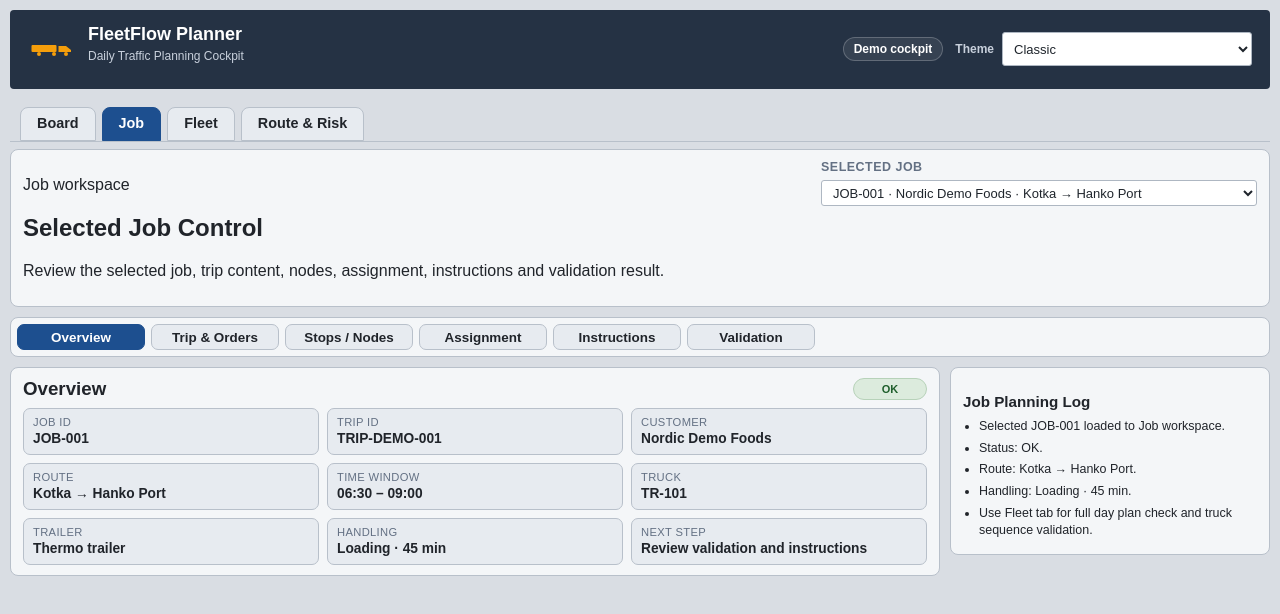
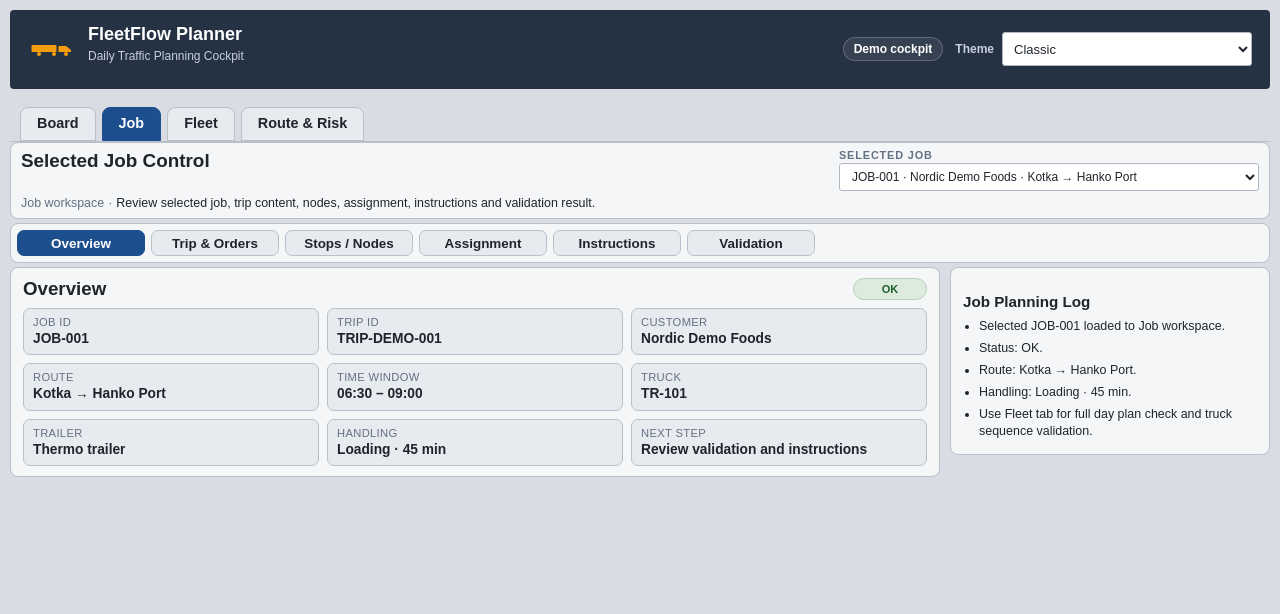
Before and after one commit to Vode72/fleetflow-planner, a React (Vite) app: page / in a window 1280 px wide. Both pictures are taken after a click on the button "Job". Shown: the top 614 px of the page. Built offline with nearby package versions, Linux system fonts and the light colour scheme.

Commit message:
Convert Job header to compact toolbar

```diff
--- a/src/App.css
+++ b/src/App.css
@@ -3608,19 +3608,86 @@ button.board-fleet-preview-card:hover {
 .job-workspace {
   display: flex;
   flex-direction: column;
-  gap: 10px;
-  min-height: 0;
+  gap: 4px;
+  min-height: 0;
+  padding-top: 0;
 }
 
 .job-workspace-header {
   display: flex;
   justify-content: space-between;
   gap: 12px;
-  align-items: flex-start;
+  align-items: center;
   padding: 10px 12px;
   border: 1px solid var(--border);
   background: var(--panel-bg);
   border-radius: 8px;
+}
+
+.job-workspace .job-toolbar-header {
+  display: block;
+  padding: 7px 10px;
+  min-height: 0;
+  margin: 0;
+}
+
+.job-workspace .job-toolbar-top {
+  display: flex;
+  align-items: flex-start;
+  justify-content: space-between;
+  gap: 16px;
+  min-width: 0;
+}
+
+.job-workspace .job-toolbar-title {
+  margin: 0;
+  color: var(--text-main);
+  font-size: 1.18rem;
+  line-height: 1.12;
+  font-weight: 700;
+}
+
+.job-workspace .job-toolbar-description {
+  display: flex;
+  flex-wrap: wrap;
+  align-items: center;
+  gap: 4px;
+  margin: 5px 0 0;
+  color: var(--text-main);
+  font-size: 0.78rem;
+  line-height: 1.18;
+}
+
+.job-workspace .job-toolbar-context,
+.job-workspace .job-toolbar-dot {
+  color: var(--text-muted);
+}
+
+.job-workspace .job-toolbar-selector {
+  display: flex;
+  flex: 0 0 420px;
+  flex-direction: column;
+  gap: 2px;
+  min-width: 420px;
+  margin: 0;
+}
+
+.job-workspace .job-toolbar-selector span {
+  margin: 0;
+  color: var(--text-muted);
+  font-size: 0.68rem;
+  font-weight: 700;
+  letter-spacing: 0.08em;
+  line-height: 1.1;
+  text-transform: uppercase;
+}
+
+.job-workspace .job-toolbar-selector select {
+  width: 100%;
+  height: 28px;
+  min-height: 28px;
+  padding: 3px 8px;
+  font-size: 0.75rem;
 }
 
 .job-selector-block {
@@ -3998,8 +4065,24 @@ button.board-fleet-preview-card:hover {
     flex-direction: column;
   }
 
+  .job-workspace .job-toolbar-top {
+    flex-direction: column;
+    align-items: stretch;
+    gap: 8px;
+  }
+
   .job-selector-block {
     min-width: 0;
+    width: 100%;
+  }
+
+  .job-workspace .job-toolbar-selector {
+    flex: 1 1 auto;
+    min-width: 0;
+    width: 100%;
+  }
+
+  .job-workspace .job-toolbar-selector select {
     width: 100%;
   }
 
--- a/src/App.jsx
+++ b/src/App.jsx
@@ -2486,18 +2486,11 @@ export default function App() {
 
       {workspaceTab === "job" && (
         <section className="workspace-view workspace-panel job-workspace">
-          <div className="job-workspace-header">
-            <div>
-              <p className="panel-kicker">Job workspace</p>
-              <h2>Selected Job Control</h2>
-              <p className="panel-subtitle">
-                Review the selected job, trip content, nodes, assignment, instructions
-                and validation result.
-              </p>
-            </div>
-
-            <div className="job-selector-block">
-              <label htmlFor="job-workspace-selector">Selected job</label>
+          <div className="job-workspace-header job-toolbar-header">
+            <div className="job-toolbar-top">
+                <h2 className="job-toolbar-title">Selected Job Control</h2>
+              <label className="job-toolbar-selector" htmlFor="job-workspace-selector">
+                <span>Selected job</span>
               <select
                 id="job-workspace-selector"
                 value={selectedJobId}
@@ -2518,7 +2511,16 @@ export default function App() {
                   </option>
                 ))}
               </select>
+              </label>
             </div>
+            <p className="job-toolbar-description">
+              <span className="job-toolbar-context">Job workspace</span>
+              <span className="job-toolbar-dot">·</span>
+              <span>
+                Review selected job, trip content, nodes, assignment, instructions and
+                validation result.
+              </span>
+            </p>
           </div>
 
           <div
```
Also changed, not shown: FLEETFLOW_PLANNER_KONTEKSTI/FLEETFLOW_MASTER_CONTEXT.md (+54 -0 lines).
